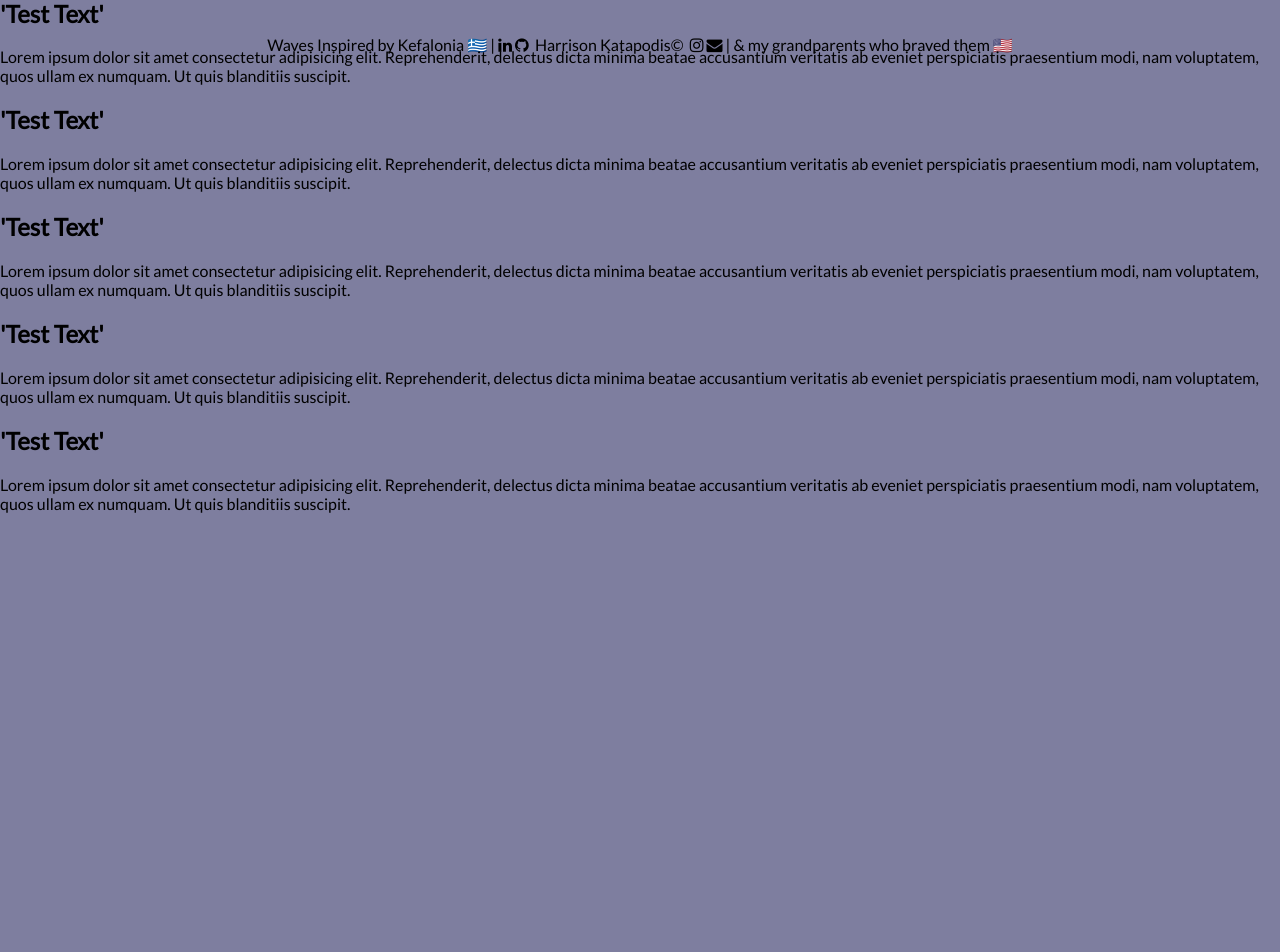
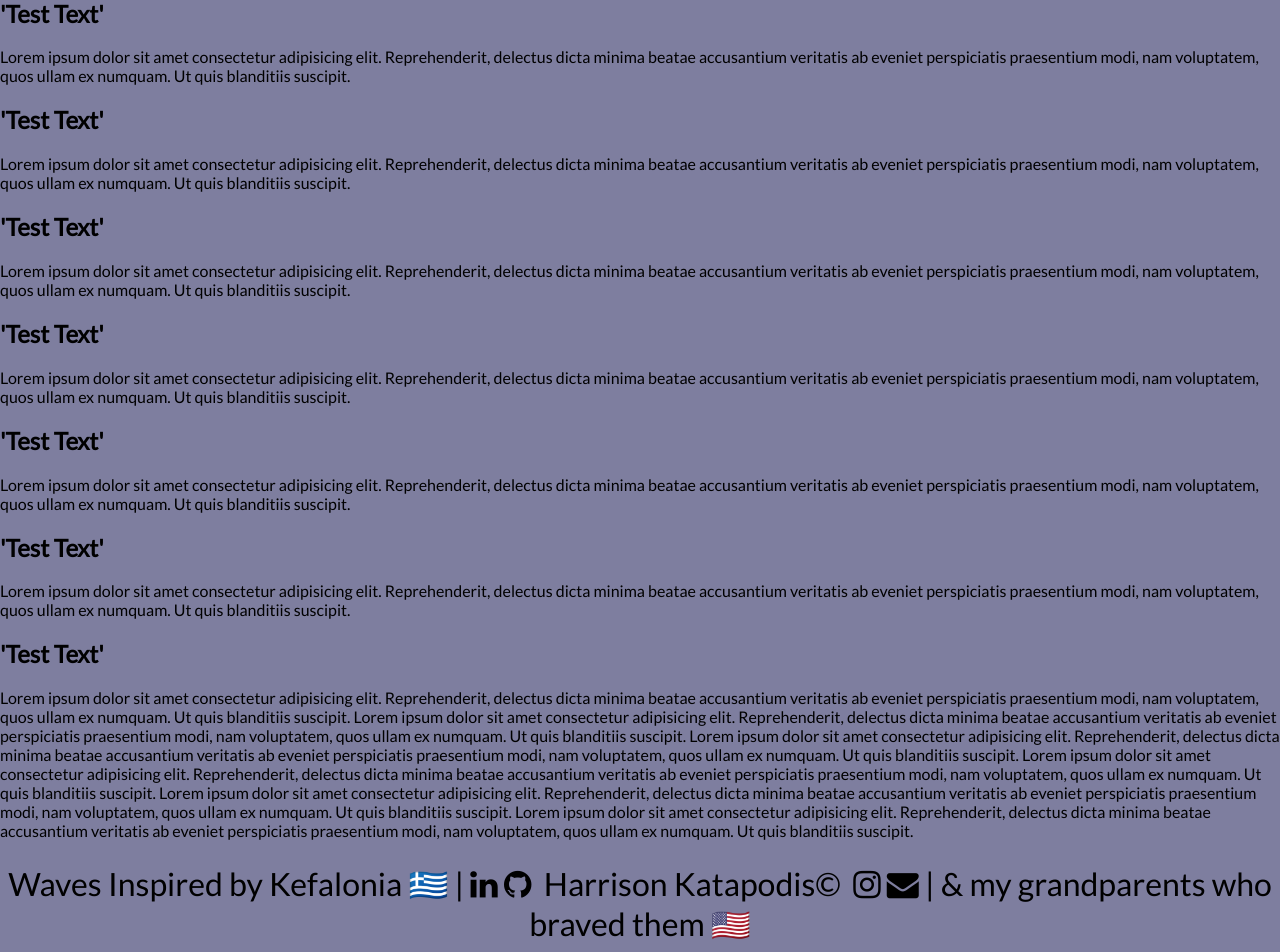
Before and after one commit to HarrisonJK/HarrisonJK.github.io, a React (Vite) app: page / in a window 1280 px wide. Shown: the part 745-1697 px from the top of the page. Before the commit the page ends 1274 px from the top, so only its background shows below. Built offline with nearby package versions, Linux system fonts and the light colour scheme.

Commit message:
fixed footer clashing with content

```diff
--- a/src/App.jsx
+++ b/src/App.jsx
@@ -7,6 +7,7 @@ import { Portfolio } from "./components/Portfolio";
 import { Resume } from "./components/Resume";
 import { Contact } from "./components/Contact";
 import { Waves } from "./components/Waves";
+import { Footer } from "./components/Footer";
 
 function App() {
   const [count, setCount] = useState(0);
@@ -20,6 +21,7 @@ function App() {
         <Route path="/Contact" element={<Contact />} />
       </Routes>
       <Waves />
+      <Footer />
     </div>
   );
 }
--- a/src/components/About.jsx
+++ b/src/components/About.jsx
@@ -71,6 +71,13 @@ export function About() {
           Reprehenderit, delectus dicta minima beatae accusantium veritatis ab
           eveniet perspiciatis praesentium modi, nam voluptatem, quos ullam ex
           numquam. Ut quis blanditiis suscipit.
+        </p>
+        <h1>'Test Text'</h1>
+        <p>
+          Lorem ipsum dolor sit amet consectetur adipisicing elit.
+          Reprehenderit, delectus dicta minima beatae accusantium veritatis ab
+          eveniet perspiciatis praesentium modi, nam voluptatem, quos ullam ex
+          numquam. Ut quis blanditiis suscipit.
         </p>{" "}
         <h1>'Test Text'</h1>
         <p>
@@ -78,6 +85,30 @@ export function About() {
           Reprehenderit, delectus dicta minima beatae accusantium veritatis ab
           eveniet perspiciatis praesentium modi, nam voluptatem, quos ullam ex
           numquam. Ut quis blanditiis suscipit.
+        </p>{" "}
+        <h1>'Test Text'</h1>
+        <p>
+          Lorem ipsum dolor sit amet consectetur adipisicing elit.
+          Reprehenderit, delectus dicta minima beatae accusantium veritatis ab
+          eveniet perspiciatis praesentium modi, nam voluptatem, quos ullam ex
+          numquam. Ut quis blanditiis suscipit. Lorem ipsum dolor sit amet
+          consectetur adipisicing elit. Reprehenderit, delectus dicta minima
+          beatae accusantium veritatis ab eveniet perspiciatis praesentium modi,
+          nam voluptatem, quos ullam ex numquam. Ut quis blanditiis suscipit.
+          Lorem ipsum dolor sit amet consectetur adipisicing elit.
+          Reprehenderit, delectus dicta minima beatae accusantium veritatis ab
+          eveniet perspiciatis praesentium modi, nam voluptatem, quos ullam ex
+          numquam. Ut quis blanditiis suscipit. Lorem ipsum dolor sit amet
+          consectetur adipisicing elit. Reprehenderit, delectus dicta minima
+          beatae accusantium veritatis ab eveniet perspiciatis praesentium modi,
+          nam voluptatem, quos ullam ex numquam. Ut quis blanditiis suscipit.
+          Lorem ipsum dolor sit amet consectetur adipisicing elit.
+          Reprehenderit, delectus dicta minima beatae accusantium veritatis ab
+          eveniet perspiciatis praesentium modi, nam voluptatem, quos ullam ex
+          numquam. Ut quis blanditiis suscipit. Lorem ipsum dolor sit amet
+          consectetur adipisicing elit. Reprehenderit, delectus dicta minima
+          beatae accusantium veritatis ab eveniet perspiciatis praesentium modi,
+          nam voluptatem, quos ullam ex numquam. Ut quis blanditiis suscipit.
         </p>
       </section>
     </div>
--- /dev/null
+++ b/src/components/Footer.jsx
@@ -0,0 +1,24 @@
+export function Footer() {
+  return (
+    <footer className="footer">
+      Waves Inspired by Kefalonia 🇬🇷 |&nbsp;
+      <a
+        className="fa fa-linkedin noStyle"
+        href="https://www.linkedin.com/in/harrisonhjk/"
+      ></a>
+      &nbsp;
+      <a
+        className=" fa fa-github noStyle"
+        href="https://github.com/HarrisonJK"
+      ></a>
+      &nbsp; Harrison Katapodis© &nbsp;
+      <a
+        className="fa fa-instagram noStyle"
+        href="https://www.instagram.com/harrisonhjk_/"
+      ></a>
+      &nbsp;
+      <a className="fa fa-envelope noStyle" href="mailto:hjk72@cornell.edu"></a>
+      &nbsp;| & my grandparents who braved them 🇺🇸
+    </footer>
+  );
+}
--- a/src/components/Waves.jsx
+++ b/src/components/Waves.jsx
@@ -1,5 +1,3 @@
-import { faGithub } from "@fortawesome/free-brands-svg-icons";
-
 export function Waves() {
   return (
     <div className="spacer">
@@ -59,31 +57,6 @@ M0,57.52l21.5,5c21.5,5,64.5,15,107.3,19.7,42.9,4.6,85.5,4,128.4,4.5,42.8,.5,85.8
           />
         </path>
       </svg>
-      <div className="center">
-        <footer className="footer">
-          Waves Inspired by Kefalonia 🇬🇷 |&nbsp;
-          <a
-            className="fa fa-linkedin noStyle"
-            href="https://www.linkedin.com/in/harrisonhjk/"
-          ></a>
-          &nbsp;
-          <a
-            className=" fa fa-github noStyle"
-            href="https://github.com/HarrisonJK"
-          ></a>
-          &nbsp; Harrison Katapodis© &nbsp;
-          <a
-            className="fa fa-instagram noStyle"
-            href="https://www.instagram.com/harrisonhjk_/"
-          ></a>
-          &nbsp;
-          <a
-            className="fa fa-envelope noStyle"
-            href="mailto:hjk72@cornell.edu"
-          ></a>
-          &nbsp;| & my grandparents who braved them 🇺🇸
-        </footer>
-      </div>
     </div>
   );
 }
--- a/src/index.css
+++ b/src/index.css
@@ -1,8 +1,11 @@
 @import url("https://fonts.googleapis.com/css2?family=Inter&family=Lato&family=Montserrat&family=Roboto&family=Roboto+Mono&display=swap");
 @import "./styles/Navbar.css";
 @import "./styles/About.css";
+@import "./styles/Waves.css";
+@import "./styles/Footer.css";
 
 body {
+  position: relative;
   font-family: "Lato";
   margin: 0;
   background-color: rgb(126, 126, 159);
@@ -12,10 +15,3 @@ body {
   width: 4rem;
   /* width: 10vw; */
 }
-
-.spacer {
-  position: fixed;
-  width: 100%;
-  bottom: 0;
-  z-index: -1;
-}
--- a/src/styles/About.css
+++ b/src/styles/About.css
@@ -1,11 +1,3 @@
-.footer {
-  font-size: 2vmin;
-  position: absolute;
-  bottom: 0%;
-  text-align: center;
-  z-index: 1;
-}
-
 .center {
   display: flex;
   justify-content: center;
--- /dev/null
+++ b/src/styles/Footer.css
@@ -0,0 +1,11 @@
+.footer {
+  background-color: transparent;
+  text-align: center;
+  font-size: 2.5vmin;
+  padding: 1vmin;
+}
+@media (max-width: 430px) or (max-height: 932px) {
+  .footer {
+    font-size: 2.5vmax;
+  }
+}
--- /dev/null
+++ b/src/styles/Waves.css
@@ -0,0 +1,6 @@
+.spacer {
+  position: fixed;
+  width: 100%;
+  bottom: 0;
+  z-index: -1;
+}
```
